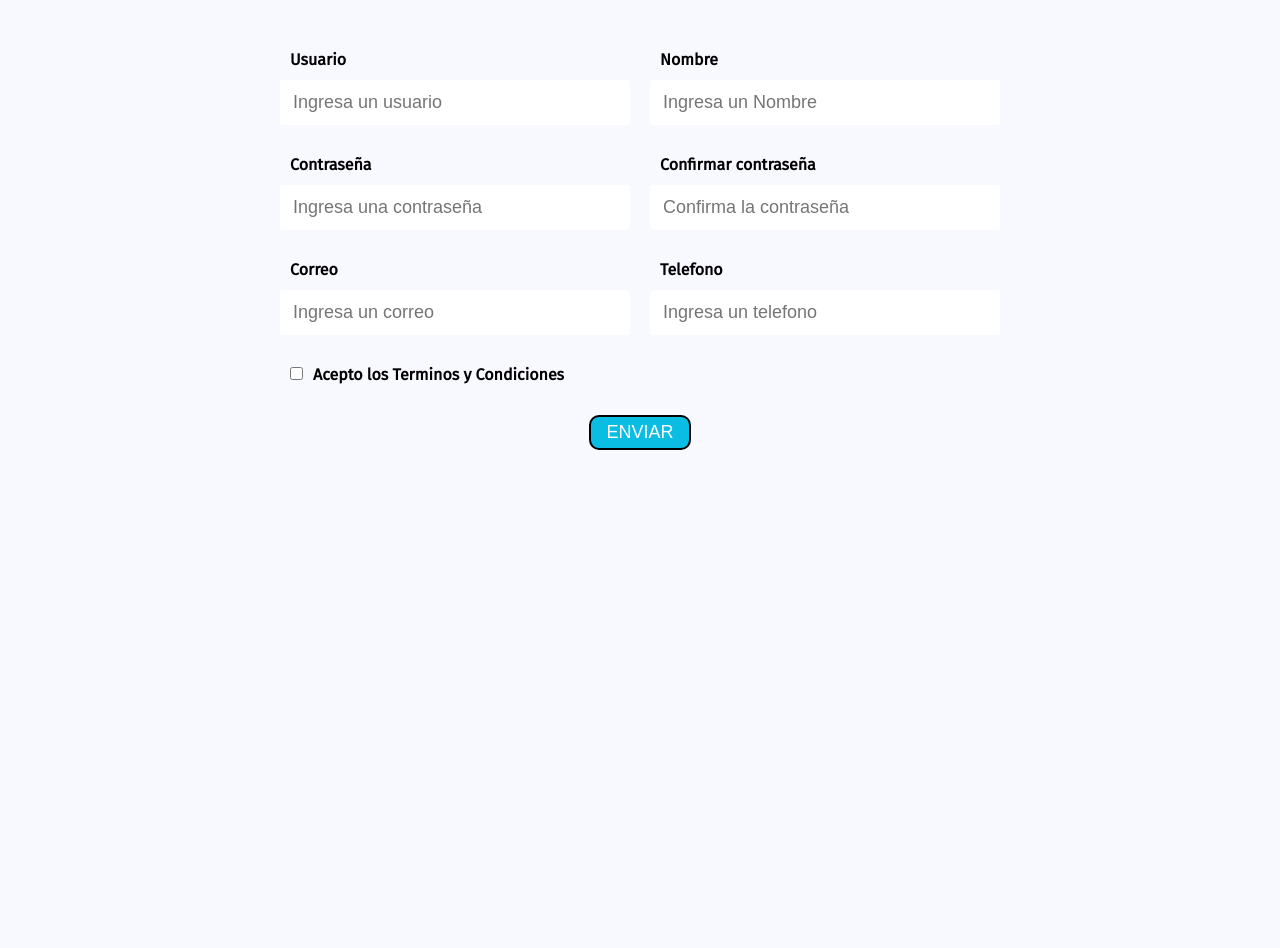
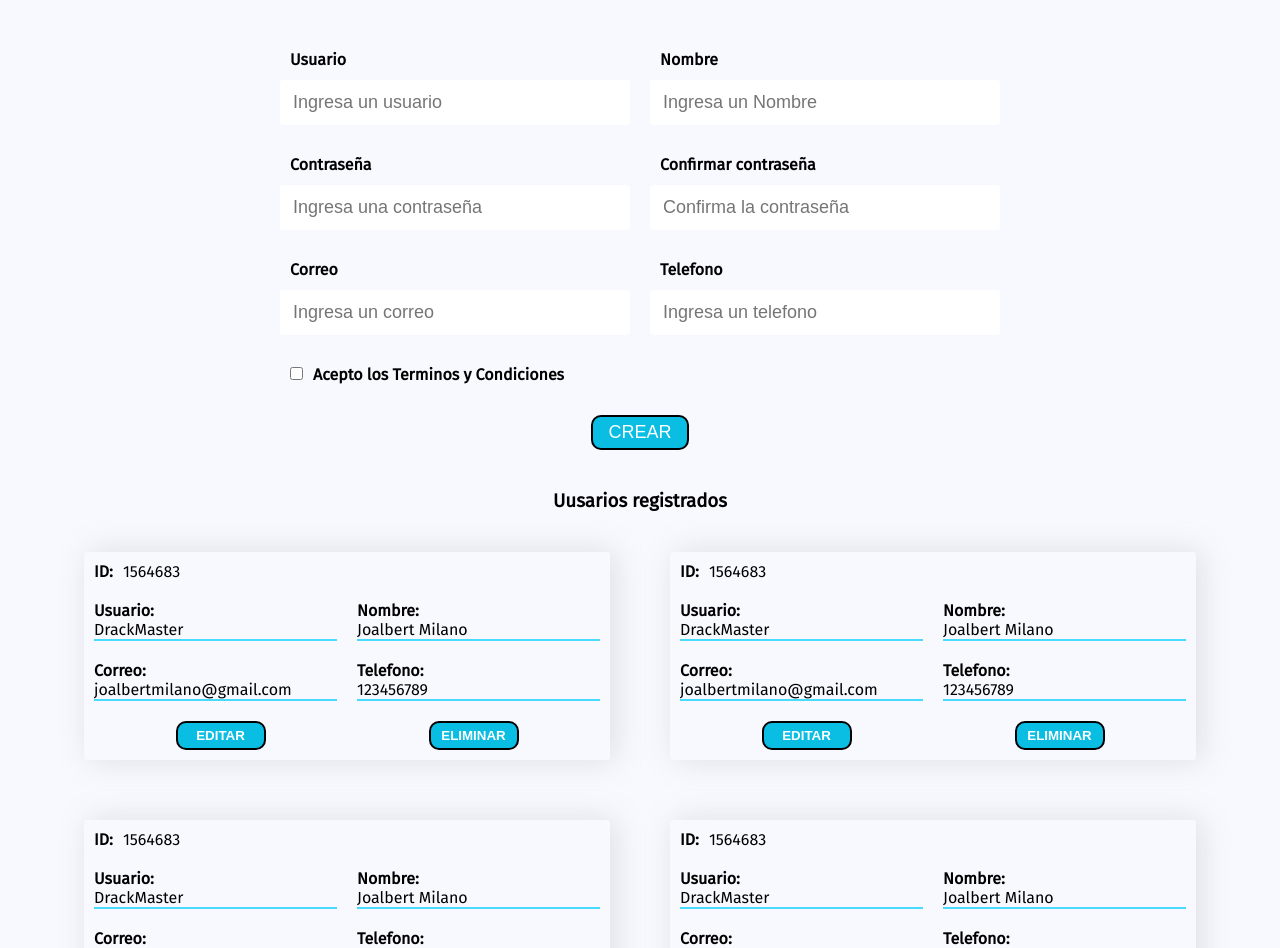
Before and after one commit to JoalbertMilano/recaptcha-v3-react, a React (Create React App) app: page / in a window 1280 px wide. Shown: the top 948 px of the page. Before the commit the page ends 800 px from the top, so only its background shows below. Built offline with nearby package versions, Linux system fonts and the light colour scheme.

Commit message:
Adding UserCard component and UserList element

```diff
--- a/src/App.js
+++ b/src/App.js
@@ -1,8 +1,10 @@
 import React , { useState } from 'react'
 import {Form, Label, ErrorMessage, TermsContainer, SuccessMessage, ButtonContainer,  Button} from './elements/Form'
+import { UserList} from './elements/UsersList'
 import { FontAwesomeIcon } from '@fortawesome/react-fontawesome'
 import { faExclamationTriangle } from '@fortawesome/free-solid-svg-icons'
 import InputComponent from './components/Input'
+import UserCard from './components/UserCard'
 
 const App = () => {
 
@@ -69,7 +71,7 @@ const App = () => {
     }
 
   return (
-    <main className="app">
+    <main>
         <Form action="" onSubmit={onSubmit}>
             <InputComponent
                 state={user}
@@ -148,10 +150,41 @@ const App = () => {
                 <p><FontAwesomeIcon icon={faExclamationTriangle} /><b>Error:</b> Por favor rellena el formulario correctamente</p>
             </ErrorMessage>}
             <ButtonContainer>
-                <Button type="submit">Enviar</Button>
+                <Button type="submit">Crear</Button>
                 {validForm === true && <SuccessMessage>El formulario se envio correctamente</SuccessMessage>}
             </ButtonContainer>
         </Form>
+        <UserList>
+            <h3>Uusarios registrados</h3>
+            <UserCard
+                id="1564683"
+                user="DrackMaster"
+                name="Joalbert Milano"
+                email="joalbertmilano@gmail.com"
+                phone="123456789"
+            />
+            <UserCard
+                id="1564683"
+                user="DrackMaster"
+                name="Joalbert Milano"
+                email="joalbertmilano@gmail.com"
+                phone="123456789"
+            />
+            <UserCard
+                id="1564683"
+                user="DrackMaster"
+                name="Joalbert Milano"
+                email="joalbertmilano@gmail.com"
+                phone="123456789"
+            />
+            <UserCard
+                id="1564683"
+                user="DrackMaster"
+                name="Joalbert Milano"
+                email="joalbertmilano@gmail.com"
+                phone="123456789"
+            />
+        </UserList>
     </main>
   );
 }
--- /dev/null
+++ b/src/components/UserCard.js
@@ -0,0 +1,20 @@
+import React from 'react'
+import { UserCardContainer, ButtonCardContainer} from '../elements/UsersList'
+
+const UserCard = ({ id, user, name, email, phone}) => {
+    return(
+        <UserCardContainer>
+            <span>ID:<label>{id}</label></span>
+            <span>Usuario: <label>{user}</label></span>
+            <span>Nombre: <label>{name}</label></span>
+            <span>Correo: <label>{email}</label></span>
+            <span>Telefono: <label>{phone}</label></span>
+            <ButtonCardContainer>
+                <button>Editar</button>
+                <button>ELiminar</button>
+            </ButtonCardContainer>
+        </UserCardContainer>
+    )
+}
+
+export default UserCard
--- a/src/elements/Form.js
+++ b/src/elements/Form.js
@@ -11,6 +11,10 @@ const Form = styled.form`
     display: grid;
     grid-template-columns: 1fr 1fr;
     gap: 20px;
+    width: 90%;
+    max-width: 800px;
+    margin: auto;
+    padding: 40px;
 `
 
 const Label = styled.label`
--- /dev/null
+++ b/src/elements/UsersList.js
@@ -0,0 +1,77 @@
+import styled from 'styled-components'
+
+const UserList = styled.div`
+    display: grid;
+    grid-template-columns: 1fr 1fr;
+    gap: 20px;
+    width: 90%;
+    margin: auto;
+
+    h3{
+        grid-column: span 2;
+        text-align: center;
+    }
+`
+
+const UserCardContainer = styled.div`
+    display: grid;
+    grid-template-columns: 1fr 1fr;
+    gap: 20px;
+    margin: 20px;
+    padding: 10px;
+    border-radius: 3px;
+    box-shadow: 5px 0 30px rgba(163, 163, 163, 0.3);
+
+    span{
+        font-weight: 600;
+        overflow: hidden;
+
+        label{
+            display: block;
+            white-space: nowrap;
+            text-overflow: ellipsis;
+            overflow: hidden;
+            font-weight: initial;
+            border-bottom: solid 2px #48dbfb;
+        }
+
+        &:first-child{
+            grid-column: span 2;
+
+            label{
+                margin-left: 10px;
+                display: inline !important;
+            }
+        }
+
+    }
+`
+
+const ButtonCardContainer = styled.div`
+    grid-column: span 2;
+    display: flex;
+    justify-content: space-around;
+
+    button{
+        min-width: 90px;
+        padding: 5px;
+        font-weight: 600;
+        color: white;
+        background-color: #0abde3;
+        border: solid 2px black;
+        border-radius: 10px;
+        text-transform: uppercase;
+        cursor: pointer;
+        transition: all 0.5s ease;
+
+        &:hover{
+            background-color: #48dbfb;
+            box-shadow: 3px 0px 30px rgba(163,163,163,0.5);
+        }
+        &:focus{
+            outline: none;
+        }
+    }
+`
+
+export {UserList, UserCardContainer, ButtonCardContainer}
--- a/src/styles.css
+++ b/src/styles.css
@@ -10,10 +10,3 @@ body {
     background-color: ghostwhite;
     font-family: 'Fira Sans', sans-serif;
 }
-
-main {
-    width: 90%;
-    max-width: 800px;
-    margin: auto;
-    padding: 40px;
-}
```
